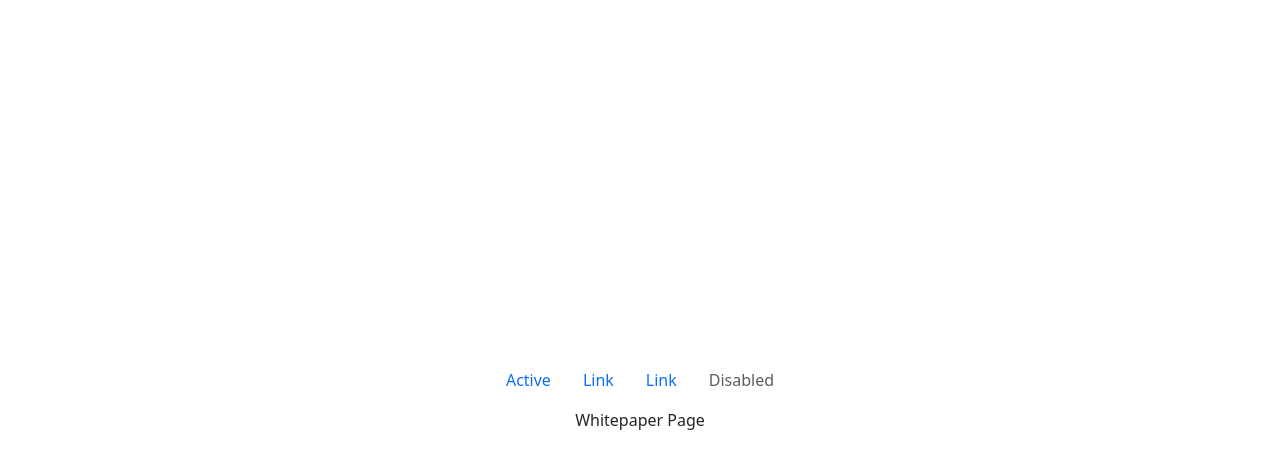
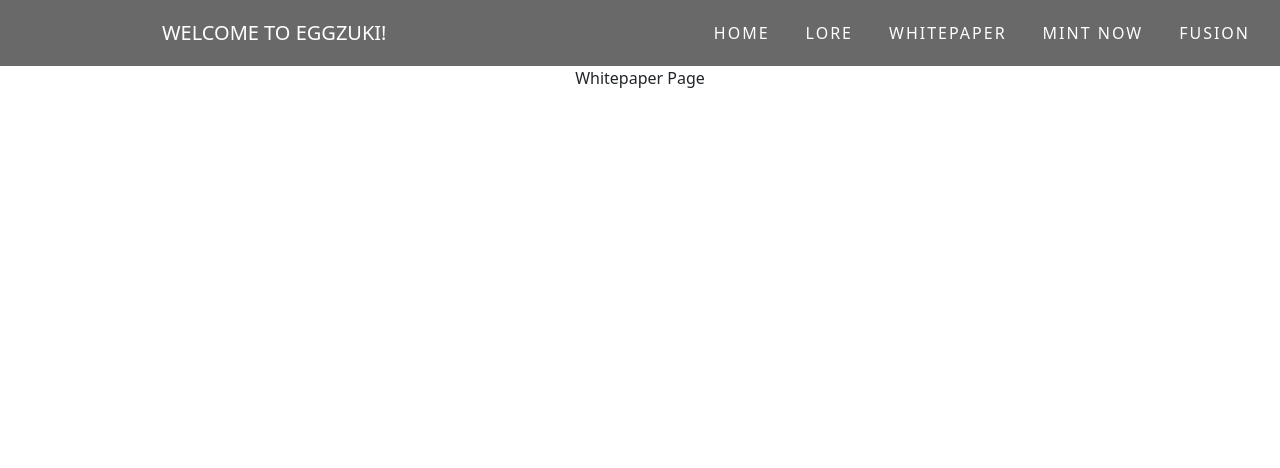
Before and after one commit to JBenedicto13/eggzuki-website, a React (Vite) app: page /whitepaper in a window 1280 px wide. Shown: the top 468 px of the page. Built offline with nearby package versions, Linux system fonts and the light colour scheme.

Commit message:
Change the nav to bootstrap

```diff
--- a/package.json
+++ b/package.json
@@ -12,7 +12,8 @@
     "react": "^18.2.0",
     "react-dom": "^18.2.0",
     "react-icons": "^4.7.1",
-    "react-router-dom": "^6.6.2"
+    "react-router-dom": "^6.6.2",
+    "react-router-hash-link": "^2.4.3"
   },
   "devDependencies": {
     "@types/react": "^18.0.26",
--- a/src/App.css
+++ b/src/App.css
@@ -1,41 +1,4 @@
 #root {
-  max-width: 1280px;
   margin: 0 auto;
-  padding: 2rem;
   text-align: center;
 }
-
-.logo {
-  height: 6em;
-  padding: 1.5em;
-  will-change: filter;
-}
-.logo:hover {
-  filter: drop-shadow(0 0 2em #646cffaa);
-}
-.logo.react:hover {
-  filter: drop-shadow(0 0 2em #61dafbaa);
-}
-
-@keyframes logo-spin {
-  from {
-    transform: rotate(0deg);
-  }
-  to {
-    transform: rotate(360deg);
-  }
-}
-
-@media (prefers-reduced-motion: no-preference) {
-  a:nth-of-type(2) .logo {
-    animation: logo-spin infinite 20s linear;
-  }
-}
-
-.card {
-  padding: 2em;
-}
-
-.read-the-docs {
-  color: #888;
-}
--- a/src/components/Home.jsx
+++ b/src/components/Home.jsx
@@ -1,10 +1,12 @@
-import '../App.css'
+import '../styles/home.css'
 
 function Home() {
 
   return (
-    <div className="App">
-        <p>Home Page</p>
+    <div className="home" id='headerId'>
+        <div className='header'>
+
+        </div>
     </div>
   )
 }
--- a/src/components/Mint.jsx
+++ b/src/components/Mint.jsx
@@ -1,4 +1,5 @@
-import '../App.css'
+import '../App.css';
+
 
 function Mint() {
 
--- a/src/components/Navbar.jsx
+++ b/src/components/Navbar.jsx
@@ -1,23 +1,49 @@
 import React, { useState, useEffect } from "react";
+import '../styles/navbar.css';
+import { FaBars } from "react-icons/fa";
+import { ImCross } from "react-icons/im";
+
+//Routing
+import { HashLink as Link } from "react-router-hash-link";
+import { useNavigate } from "react-router-dom";
 
 const Navbar = () => {
 
+    const [Mobile, setMobile] = useState(false);
+    const navigate = useNavigate();
+    const [document_title, setDoucmentTitle] = useState("RisingEggplants");
+
+    useEffect(() => {
+        document.title = document_title;
+    },[document_title]);
+
     return (
-    <nav className="navbar sticky-top">
-        <ul class="nav justify-content-end">
+    <nav class="navbar navbar-expand-lg sticky-top">
+        <div class="container-fluid">
+          <a class="navbar-brand" href="/home">Welcome to Eggzuki!</a>
+          <button class="navbar-toggler" type="button" data-bs-toggle="collapse" data-bs-target="#navbarNavDropdown" aria-controls="navbarNavDropdown" aria-expanded="false" aria-label="Toggle navigation">
+            <span class="navbar-toggler-icon"></span>
+          </button>
+          <div class="collapse navbar-collapse" id="navbarNavDropdown">
+            <ul class="navbar-nav ms-auto">
               <li class="nav-item">
-                <a class="nav-link active" aria-current="page" href="#">Active</a>
+                <a class="nav-link" aria-current="page" href="/home">Home</a>
               </li>
               <li class="nav-item">
-                <a class="nav-link" href="#">Link</a>
+                <a class="nav-link" href="/lore">Lore</a>
               </li>
               <li class="nav-item">
-                <a class="nav-link" href="#">Link</a>
+                <a class="nav-link" href="/whitepaper">Whitepaper</a>
               </li>
               <li class="nav-item">
-                <a class="nav-link disabled">Disabled</a>
+                <a class="nav-link" href="/mint">Mint Now</a>
+              </li>
+              <li class="nav-item">
+                <a class="nav-link" href="/fusion">Fusion</a>
               </li>
             </ul>
+          </div>
+        </div>
     </nav>
     )
 }
--- a/src/index.css
+++ b/src/index.css
@@ -26,7 +26,6 @@ a:hover {
 
 body {
   margin: 0;
-  display: flex;
   place-items: center;
   min-width: 320px;
   min-height: 100vh;
--- /dev/null
+++ b/src/styles/home.css
@@ -0,0 +1,10 @@
+.home {
+    height: 100vh;
+    width: 100%;
+    background-color: darkgray;
+}
+
+.header {
+    background-color: maroon;
+    height: 48px;
+}
--- /dev/null
+++ b/src/styles/navbar.css
@@ -0,0 +1,25 @@
+.navbar {
+  display: flex;
+  justify-content: space-around;
+  align-items: center;
+  background-color: dimgray;
+}
+
+.navbar a {
+  color: #fff;
+}
+
+.navbar-brand {
+  text-transform: uppercase;
+  margin-left: 150px;
+}
+
+.navbar-nav li {
+  text-transform: uppercase;
+  letter-spacing: 2px;
+  padding: 5px 10px;
+}
+
+.navbar-nav li a:hover {
+  color: #000;
+}
```
Also changed, not shown: src/App.jsx (indentation only), 1 other file (tests, documents, lock files or other folders). Lines whose indentation alone changed are shown as unchanged.
